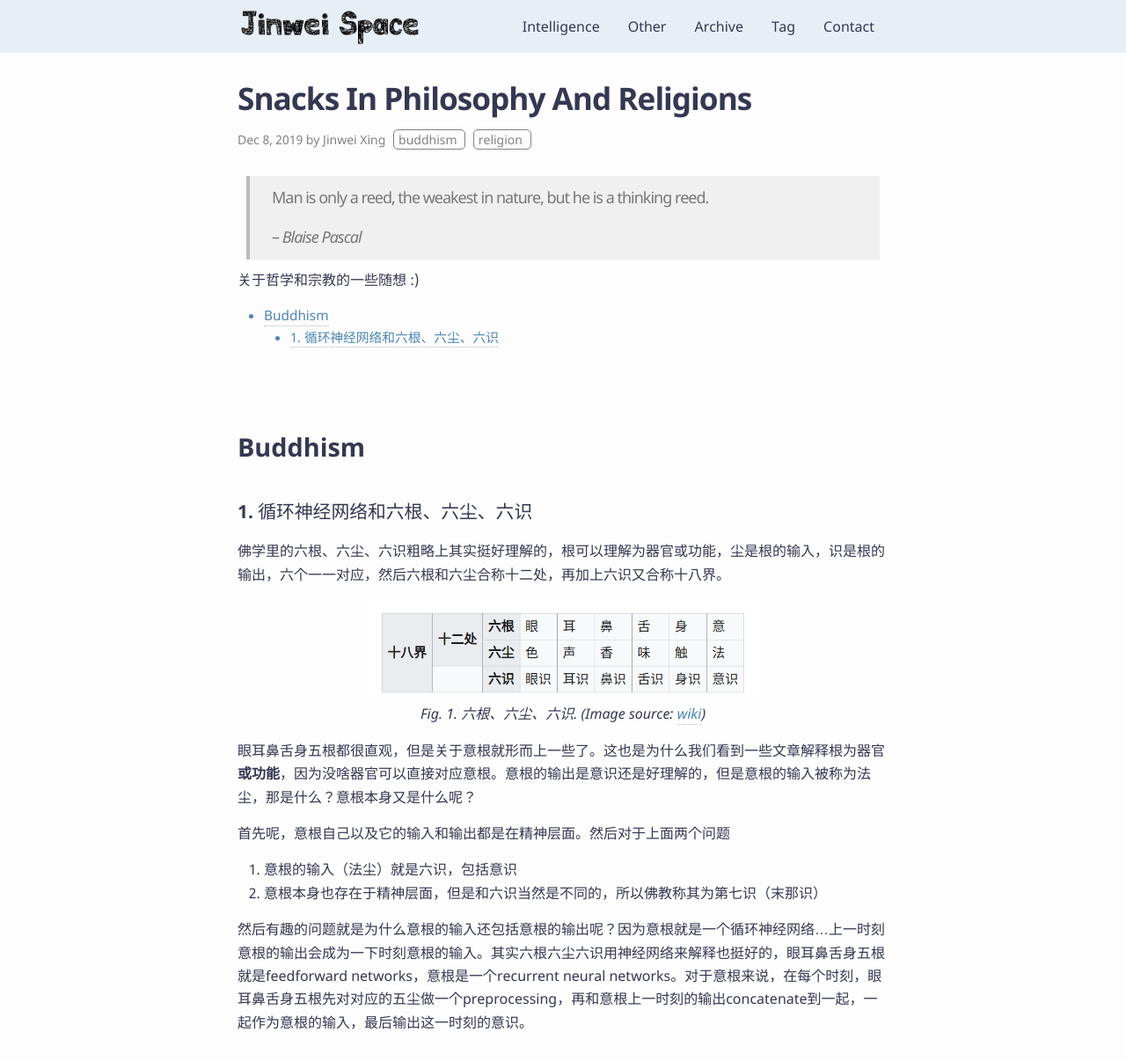
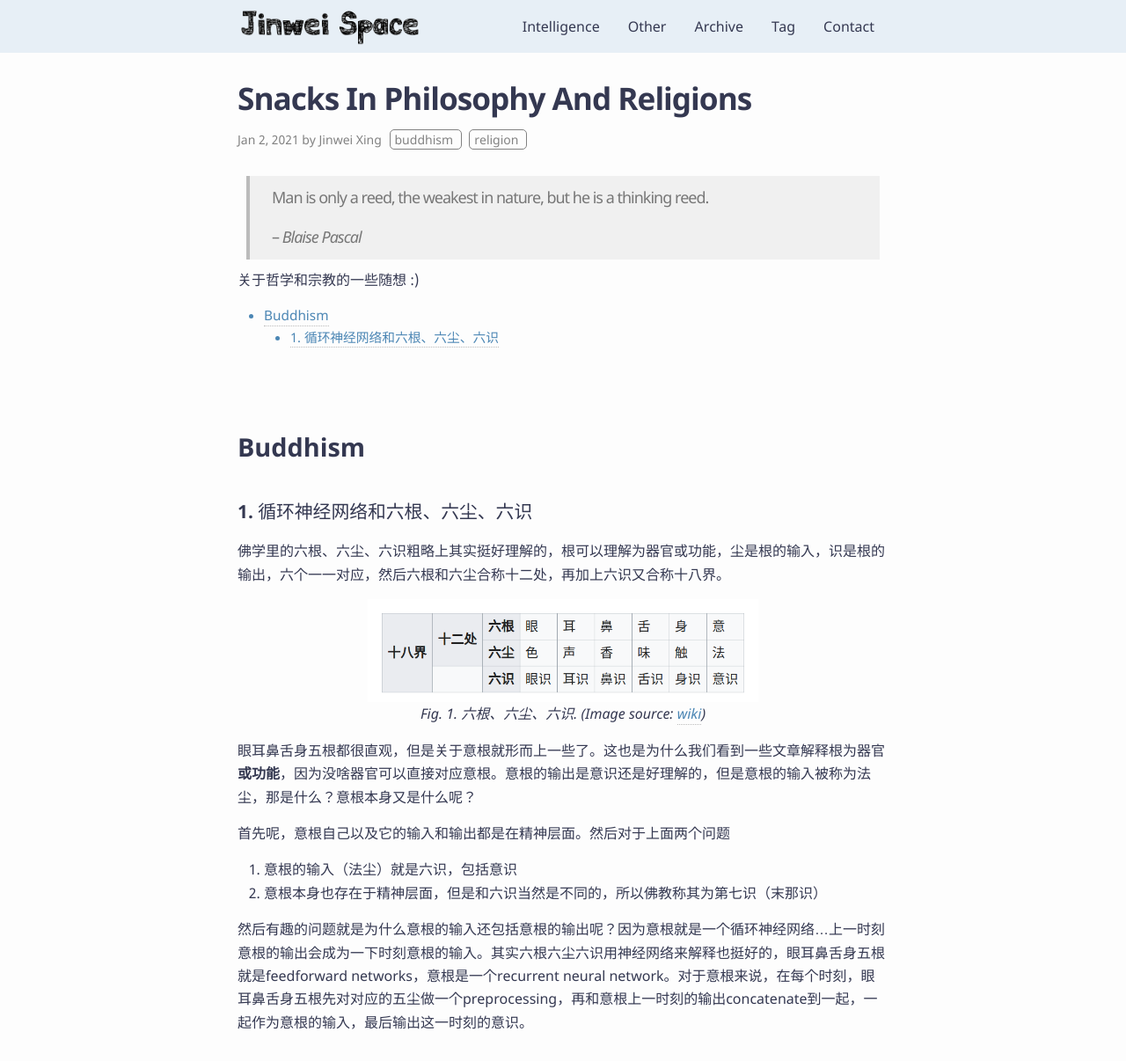
Before and after one commit to KarlXing/KarlXing.github.io, a Jekyll site: the page built from _posts/Other/2021-01-02-snacks-in-philosophy-and-religions.md, in a window 1280 px wide. Shown: the top 1206 px of the page at 88% size. Built offline with Jekyll 4.4.1, drawn with Linux system fonts in a browser that asks for light colours; comment, search, counter and statistics services are not loaded.

Commit message:
minor fix

```diff
--- a/_posts/Other/2021-01-02-snacks-in-philosophy-and-religions.md
+++ b/_posts/Other/2021-01-02-snacks-in-philosophy-and-religions.md
@@ -2,7 +2,7 @@
 layout: post
 comments: true
 title: "Snacks In Philosophy And Religions"
-date: 2019-12-08 00:00:00
+date: 2021-01-02 00:00:00
 tags: buddhism religion
 cate: Philosophy-of-Religion
 ---
@@ -37,7 +37,7 @@ cate: Philosophy-of-Religion
 1. 意根的输入（法尘）就是六识，包括意识
 2. 意根本身也存在于精神层面，但是和六识当然是不同的，所以佛教称其为第七识（末那识）
 
-然后有趣的问题就是为什么意根的输入还包括意根的输出呢？因为意根就是一个循环神经网络...上一时刻意根的输出会成为一下时刻意根的输入。其实六根六尘六识用神经网络来解释也挺好的，眼耳鼻舌身五根就是feedforward networks，意根是一个recurrent neural networks。对于意根来说，在每个时刻，眼耳鼻舌身五根先对对应的五尘做一个preprocessing，再和意根上一时刻的输出concatenate到一起，一起作为意根的输入，最后输出这一时刻的意识。
+然后有趣的问题就是为什么意根的输入还包括意根的输出呢？因为意根就是一个循环神经网络...上一时刻意根的输出会成为一下时刻意根的输入。其实六根六尘六识用神经网络来解释也挺好的，眼耳鼻舌身五根就是feedforward networks，意根是一个recurrent neural network。对于意根来说，在每个时刻，眼耳鼻舌身五根先对对应的五尘做一个preprocessing，再和意根上一时刻的输出concatenate到一起，一起作为意根的输入，最后输出这一时刻的意识。
 
 <br>
 ![循环神经网络]({{ '/assets/images/sixroots_nn.png' | relative_url }})
--- a/contact.html
+++ b/contact.html
@@ -53,7 +53,7 @@ style: photo
                         <div class="col-6 col-12-medium">
                                 <h3>Domain Adaptation In Reinforcement Learning Via Latent Unified State Representation</h3>
                                 <p><em>Jinwei Xing</em>, Takashi Nagata, Xinyun Zou, Emre Neftci, Jeffrey L Krichmar</p>
-                                <p>AAAI 2021  &nbsp; </a> &nbsp; <a href="https://www.youtube.com/watch?v=hhsfDrfMyxs">[Video]</a></p>
+                                <p>AAAI 2021 &nbsp; <a href="https://www.youtube.com/watch?v=hhsfDrfMyxs">[Video]</a> &nbsp; <a href="https://sites.google.com/view/lusr/">[Project]</a></p>
                         </div>
                     </div>
                 </div>
```
